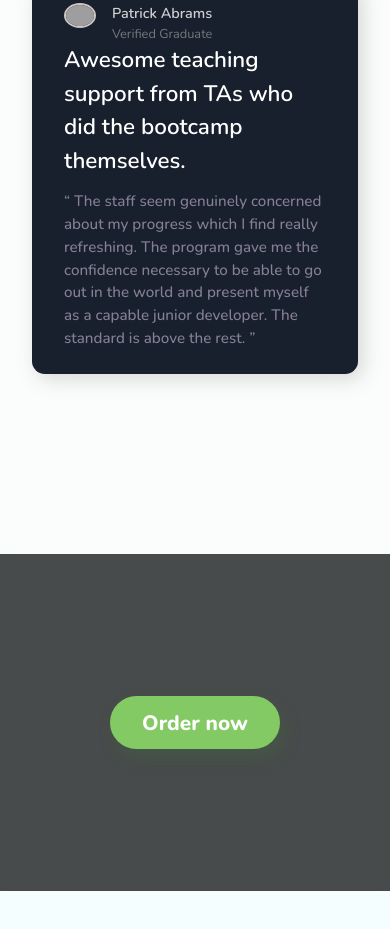
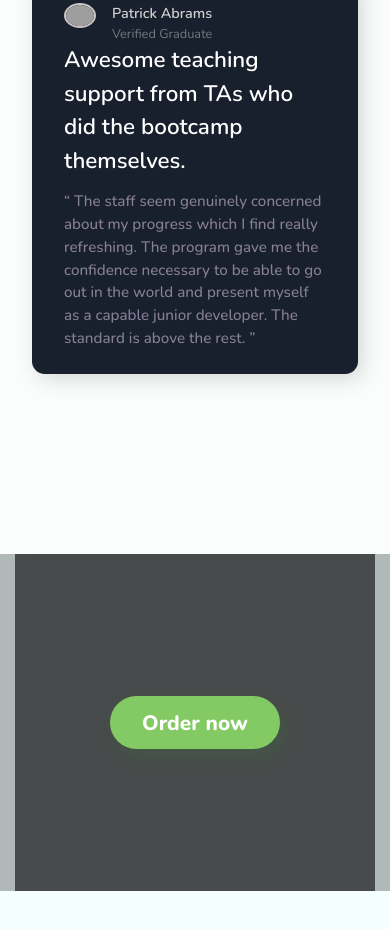
Before and after one commit to jealife/TiremT, a plain HTML site: page index.html in a window 390 px wide. Shown: the part 5251-6180 px from the top of the page. Drawn offline with nearby package versions, Linux system fonts and the light colour scheme; grey boxes are pictures that could not be loaded.

Commit message:
Add files via upload

```diff
--- a/css/styles.css
+++ b/css/styles.css
@@ -515,6 +515,6 @@
     }
 
     .order-section-image {
-        margin: 0 2.5rem 45px;
+        padding: 0 15px;
     }
 }
```
